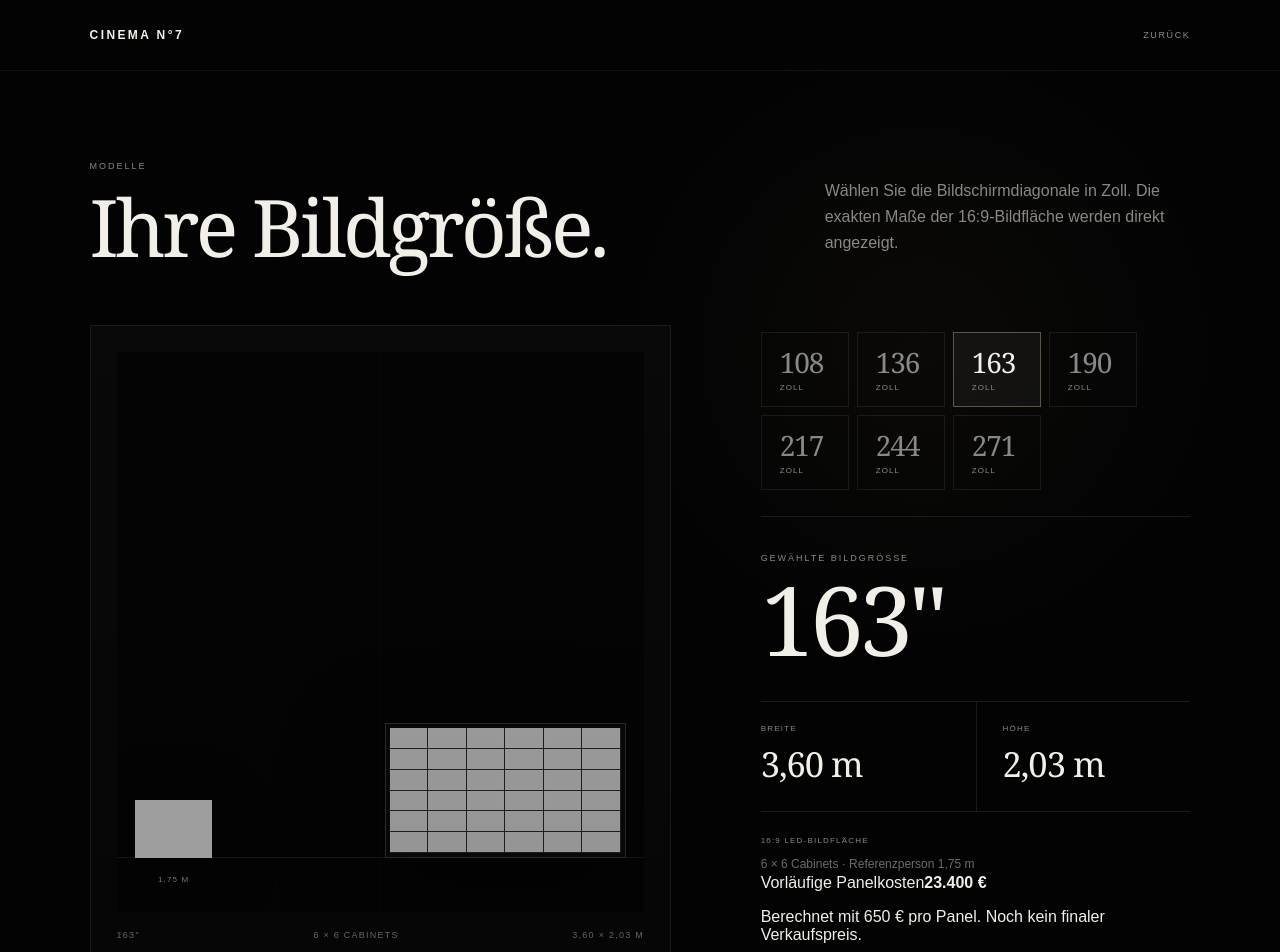
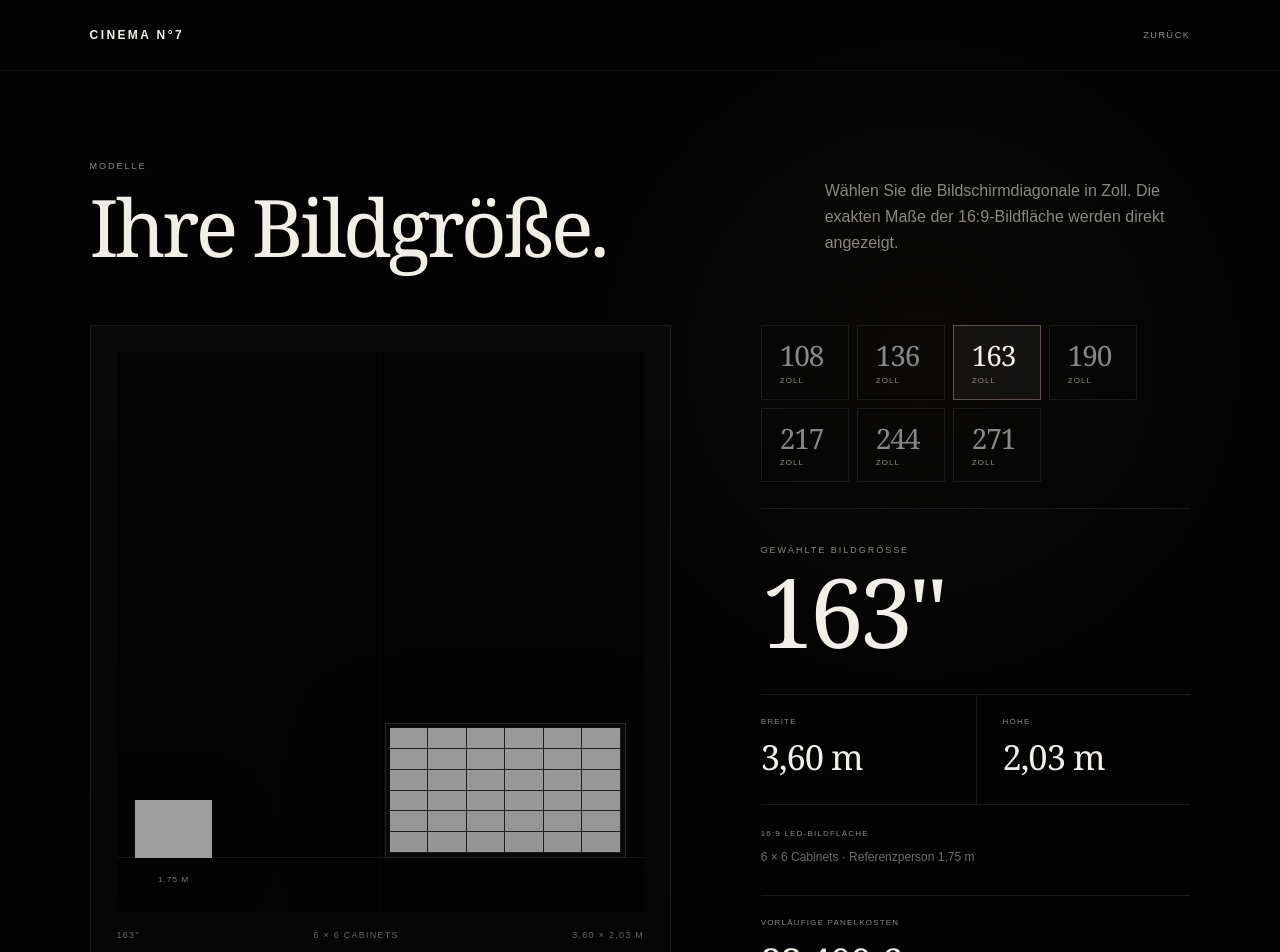
Before and after one commit to dennis-glaser-coder/cinema-n7, a Next.js app: page /produkte in a window 1280 px wide. Shown: the top 952 px of the page. Built offline with nearby package versions, Linux system fonts and the light colour scheme; grey boxes are pictures that could not be loaded.

Commit message:
Style temporary panel cost display

```diff
--- a/app/globals.css
+++ b/app/globals.css
@@ -3923,3 +3923,35 @@ body {
     gap: 8px 14px;
   }
 }
+
+
+.selected-price-v2 {
+  margin-top: 28px;
+  padding-top: 22px;
+  border-top: 1px solid rgba(255,255,255,.09);
+}
+
+.selected-price-v2 > span {
+  display: block;
+  color: var(--muted);
+  font-size: 8px;
+  letter-spacing: .15em;
+  text-transform: uppercase;
+}
+
+.selected-price-v2 strong {
+  display: block;
+  margin-top: 8px;
+  font-family: Georgia, "Times New Roman", serif;
+  font-size: clamp(34px, 3vw, 48px);
+  font-weight: 400;
+  letter-spacing: -.03em;
+}
+
+.selected-price-v2 p {
+  margin: 9px 0 0;
+  max-width: 420px;
+  color: rgba(255,255,255,.38);
+  font-size: 11px;
+  line-height: 1.5;
+}
```
